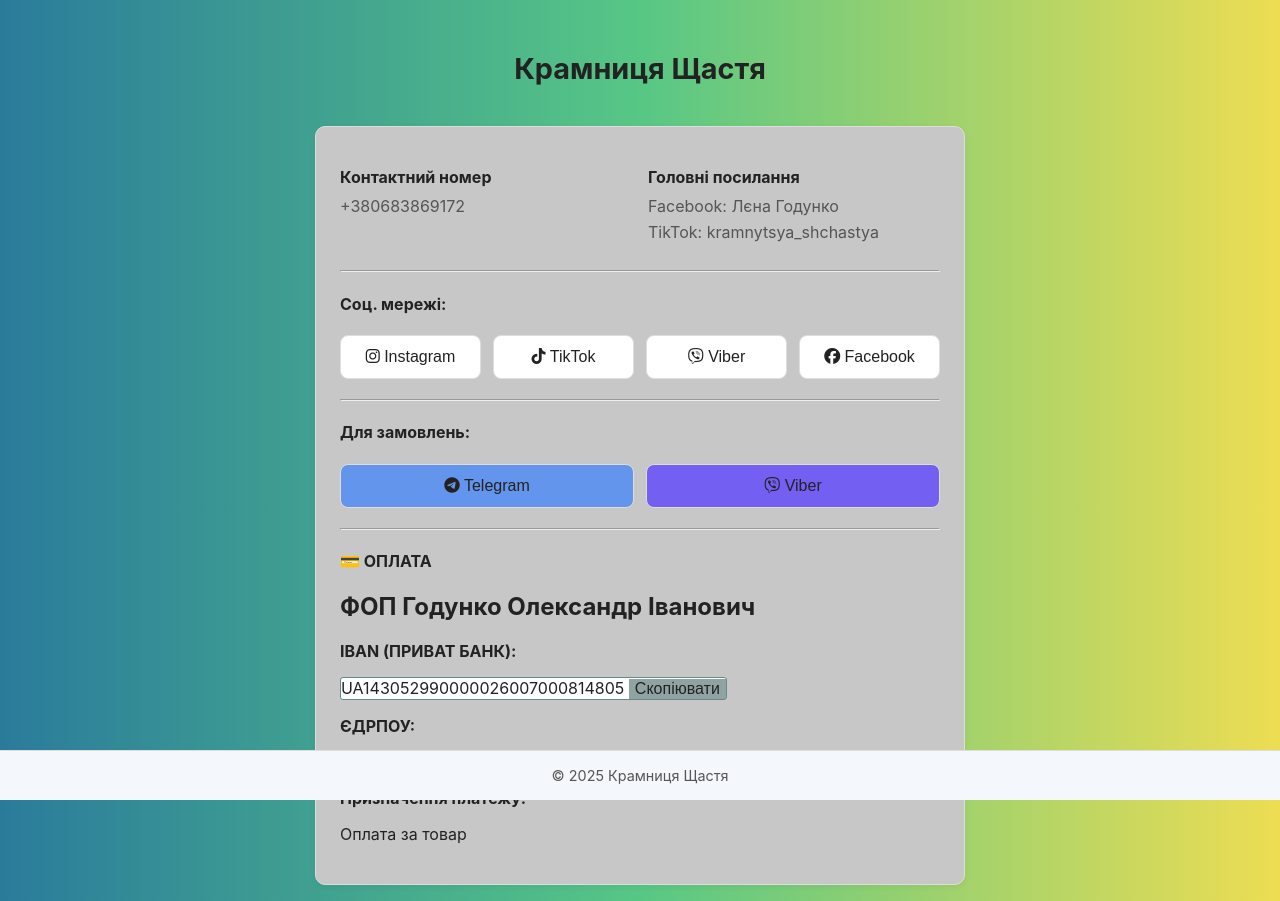
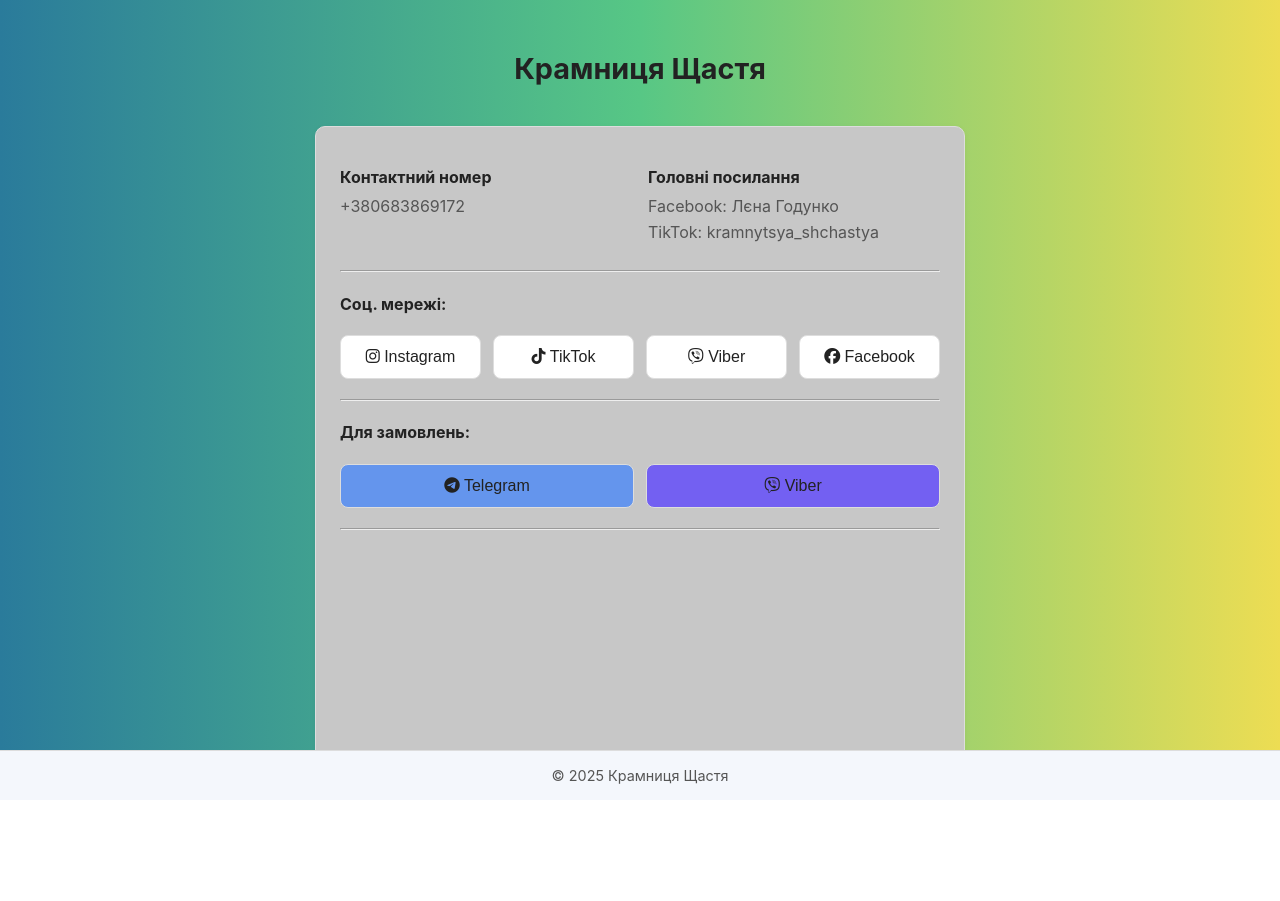
Before and after one commit to RomaniukD/Kramnytsia-, a plain HTML site: page index.html in a window 1280 px wide. After the commit the page ends 800 px from the top, so only its background shows below. Drawn offline with Linux system fonts and the light colour scheme.

Commit message:
Update index.html

```diff
--- a/index.html
+++ b/index.html
@@ -87,17 +87,7 @@
       </div>
       <hr>
 
-        <h4>💳 ОПЛАТА</h4>
-        <h2>ФОП Годунко Олександр Іванович</h2>
-        <p><strong>IBAN (ПРИВАТ БАНК):</strong></p>
-        <p id="textBlock">UA143052990000026007000814805
-          <button id="copyBtn">Скопіювати</button>
-        </p>
 
-        <p><strong>ЄДРПОУ:</strong></p>
-        <p>2621503452</p>
-        <p><strong>Призначення платежу:</strong></p>
-        <p>Оплата за товар</p>
     </div>
   </main>
 
```
